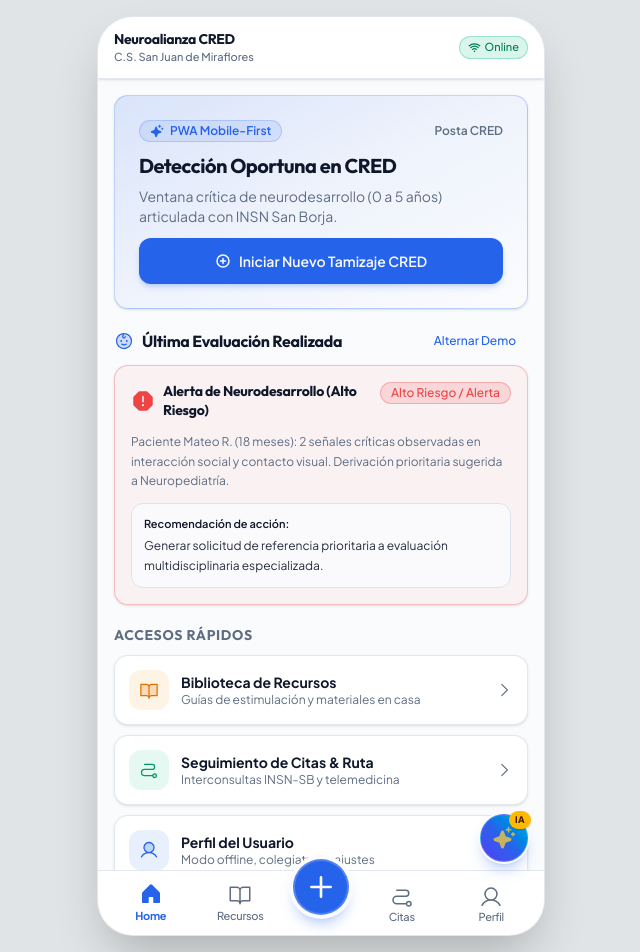
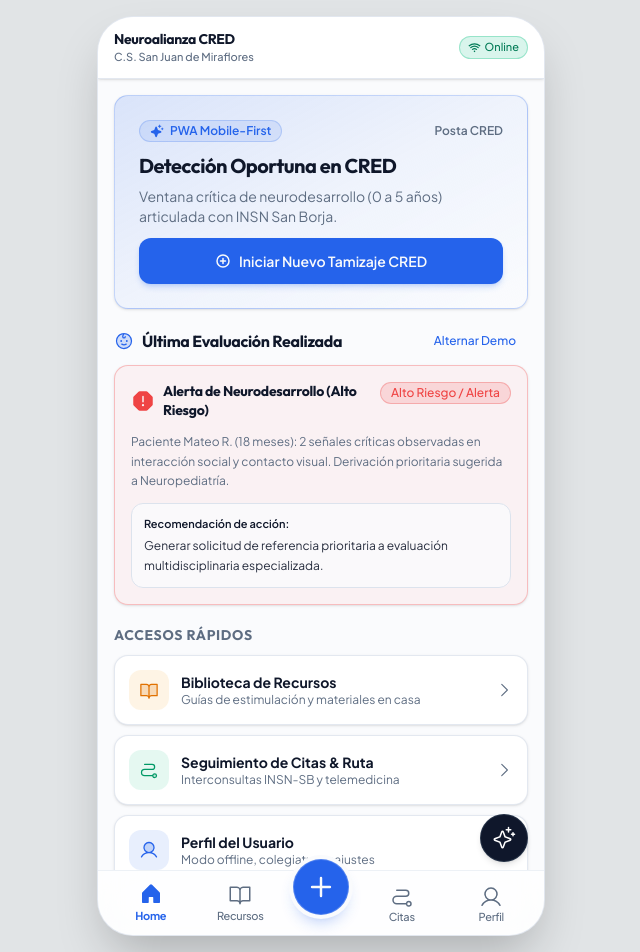
Before and after one commit to TechAtlasDev/neuroalianza, a React (Vite) app in the folder frontend/: page /app in a window 1280 px wide. Shown: the whole page, without its empty margins (319-959 px from the left). Built offline with nearby package versions, Linux system fonts and the light colour scheme.

Commit message:
style(navbar): make bottom nav static with subtle glassmorphism and clean white outline IA button

```diff
--- a/frontend/src/components/layout/BottomNavBar.tsx
+++ b/frontend/src/components/layout/BottomNavBar.tsx
@@ -98,34 +98,30 @@ export function BottomNavBar({
   const rightItems = items.slice(2)
 
   return (
-    <div className={`relative w-full ${className}`}>
-      {/* Botón Flotante de IA (Esquina superior derecha sobre la barra) */}
+    <div className={`sticky bottom-0 z-30 w-full ${className}`}>
+      {/* Botón Flotante de IA (Outline blanco limpio, sin animaciones ni badges) */}
       {showAiFab && (
         <div className="absolute -top-14 right-4 z-40 pointer-events-auto">
           <button
             type="button"
             onClick={onAiClick || (() => navigate("/app/demo"))}
             aria-label="Asistente de Inteligencia Artificial"
-            className="group relative flex items-center justify-center w-12 h-12 rounded-full bg-gradient-to-tr from-indigo-600 via-primary to-cyan-500 text-white shadow-lg shadow-primary/30 hover:scale-105 active:scale-95 transition-all duration-200 ring-2 ring-background border border-white/20"
+            className="flex items-center justify-center w-12 h-12 rounded-full bg-slate-900 text-white shadow-md hover:bg-slate-800 active:scale-95 transition-transform duration-150 border border-slate-700/60"
           >
             <Sparkle
               size={24}
-              weight="fill"
-              className="text-amber-300 animate-pulse group-hover:rotate-12 transition-transform duration-300"
+              weight="regular"
+              className="text-white"
             />
-            {/* Badge indicador de IA */}
-            <span className="absolute -top-1 -right-1 bg-amber-400 text-amber-950 text-[9px] font-black px-1.5 py-0.5 rounded-full uppercase tracking-wider shadow-sm">
-              IA
-            </span>
           </button>
         </div>
       )}
 
-      {/* Barra de Navegación Inferior (PWA Bar) */}
+      {/* Barra de Navegación Inferior Estática con Glassmorphism Sutil */}
       <nav
         data-testid="bottom-nav-bar"
         aria-label="Navegación principal de la aplicación"
-        className="w-full bg-card/95 backdrop-blur-md border-t border-border/80 px-2 py-1 shadow-lg shadow-black/5"
+        className="w-full bg-card/75 backdrop-blur-xl border-t border-border/50 px-2 py-1 shadow-lg shadow-black/5"
       >
         <div className="flex items-center justify-between max-w-md mx-auto relative h-14">
           {/* Bloque Izquierdo: Home y Recursos */}
@@ -142,7 +138,7 @@ export function BottomNavBar({
                   onClick={() => handleNavClick(item)}
                   aria-label={item.label}
                   aria-current={active ? "page" : undefined}
-                  className={`relative flex flex-col items-center justify-center w-16 h-12 bg-transparent transition-colors duration-200 active:scale-95 ${
+                  className={`relative flex flex-col items-center justify-center w-16 h-12 bg-transparent transition-colors duration-150 active:scale-95 ${
                     active
                       ? "text-primary"
                       : "text-muted-foreground hover:text-foreground"
@@ -151,7 +147,7 @@ export function BottomNavBar({
                   <IconComponent
                     size={24}
                     weight={active ? "fill" : "regular"}
-                    className="transition-transform duration-200"
+                    className="transition-colors duration-150"
                   />
                   <span
                     className={`text-[11px] tracking-tight mt-0.5 ${
@@ -170,7 +166,7 @@ export function BottomNavBar({
             })}
           </div>
 
-          {/* Botón Central (+) Elevado / Prominente */}
+          {/* Botón Central (+) Elevado */}
           {showCenterButton && (
             <div className="relative -top-4 flex items-center justify-center px-2">
               <button
@@ -178,12 +174,11 @@ export function BottomNavBar({
                 data-testid="nav-center-action"
                 onClick={handleCenterClick}
                 aria-label="Nueva acción o tamizaje rápido"
-                className="group relative flex items-center justify-center w-14 h-14 rounded-full bg-primary text-primary-foreground shadow-lg shadow-primary/40 hover:bg-primary/90 active:scale-95 transition-all duration-200 ring-4 ring-background border-2 border-white/20"
+                className="group relative flex items-center justify-center w-14 h-14 rounded-full bg-primary text-primary-foreground shadow-lg shadow-primary/30 hover:bg-primary/90 active:scale-95 transition-transform duration-150 ring-4 ring-background border border-white/20"
               >
                 <Plus
-                  size={28}
+                  size={26}
                   weight="bold"
-                  className="transition-transform duration-300 group-hover:rotate-90"
                 />
               </button>
             </div>
@@ -203,7 +198,7 @@ export function BottomNavBar({
                   onClick={() => handleNavClick(item)}
                   aria-label={item.label}
                   aria-current={active ? "page" : undefined}
-                  className={`relative flex flex-col items-center justify-center w-16 h-12 bg-transparent transition-colors duration-200 active:scale-95 ${
+                  className={`relative flex flex-col items-center justify-center w-16 h-12 bg-transparent transition-colors duration-150 active:scale-95 ${
                     active
                       ? "text-primary"
                       : "text-muted-foreground hover:text-foreground"
@@ -212,7 +207,7 @@ export function BottomNavBar({
                   <IconComponent
                     size={24}
                     weight={active ? "fill" : "regular"}
-                    className="transition-transform duration-200"
+                    className="transition-colors duration-150"
                   />
                   <span
                     className={`text-[11px] tracking-tight mt-0.5 leading-none text-center ${
```
